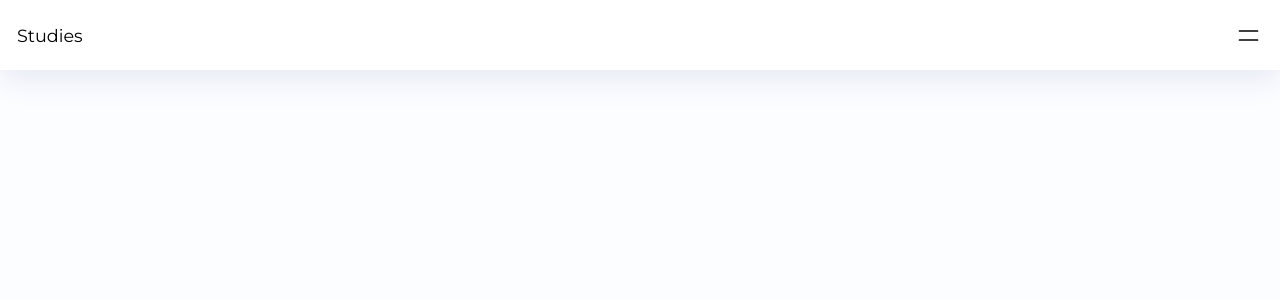
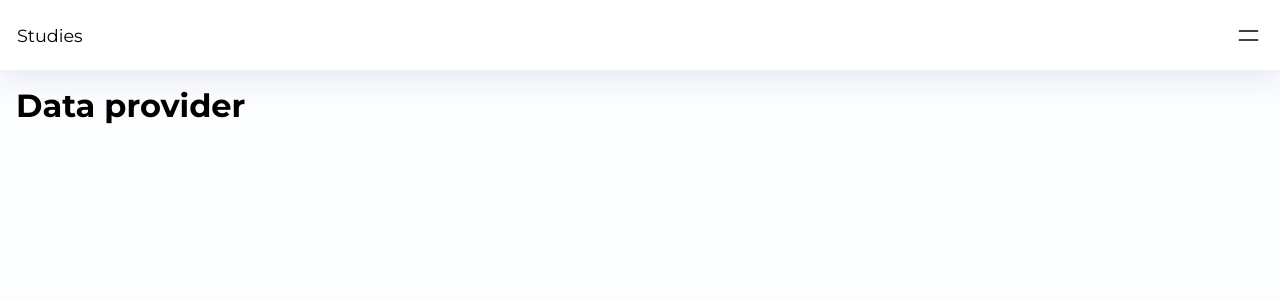
Before and after one commit to alalan55/studies, a Vue app: page /data-provider in a window 1280 px wide. Before the commit this address had no page. Shown: the top 300 px of the page. Built offline with nearby package versions, Linux system fonts and the light colour scheme.

Commit message:
Inicia o code splitting e lógica iniciais sobre arquitetura do projeto

```diff
--- /dev/null
+++ b/src/components/layouts/templateLayout.vue
@@ -0,0 +1,21 @@
+<template>
+    <div class="template">
+        <router-view/>
+    </div>
+</template>
+
+<script>
+export default {
+    setup () {
+
+
+        return {}
+    }
+}
+</script>
+
+<style lang="scss" scoped>
+.template{
+}
+
+</style>
--- /dev/null
+++ b/src/components/templates/DataProvider/dataProvider.vue
@@ -0,0 +1,22 @@
+<template>
+    <div>
+        <h1>
+            Data provider
+        </h1>
+    </div>
+</template>
+
+<script>
+export default {
+    setup () {
+
+
+        return {}
+    }
+}
+</script>
+
+<style lang="scss" scoped>
+
+
+</style>
--- /dev/null
+++ b/src/components/templates/DataProvider/router.js
@@ -0,0 +1,13 @@
+const DataProviderRoutes = {
+  component: () => import("../../layouts/templateLayout.vue"),
+  path: "/data-provider",
+  children: [
+    {
+      path: "",
+      name: "dataProvider",
+      component: () => import("./dataProvider.vue"),
+    },
+  ],
+};
+
+export default DataProviderRoutes;
--- a/src/router/index.js
+++ b/src/router/index.js
@@ -1,13 +1,25 @@
 import { createRouter, createWebHistory } from "vue-router";
 import HomeView from "../views/HomeView.vue";
+import DataProviderRoutes from "../components/templates/DataProvider/router";
+const layout = () => import("../components/layouts/templateLayout.vue");
 
 const router = createRouter({
   history: createWebHistory(import.meta.env.BASE_URL),
   routes: [
     {
+      path: "/data-provider",
+      ...DataProviderRoutes,
+    },
+    {
+      component: layout,
       path: "/",
-      name: "home",
-      component: HomeView,
+      children: [
+        {
+          path: "",
+          component: HomeView,
+          name: "home",
+        },
+      ],
     },
     {
       path: "/about",
```
Also changed, not shown: src/utils/navigation.js (added, +12 -0 lines), src/components/templates/RenderFunctions/router.js (added).
